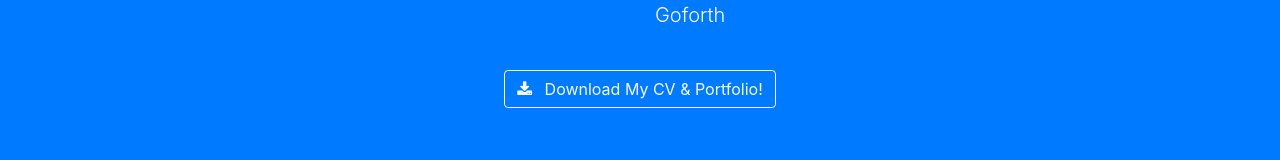
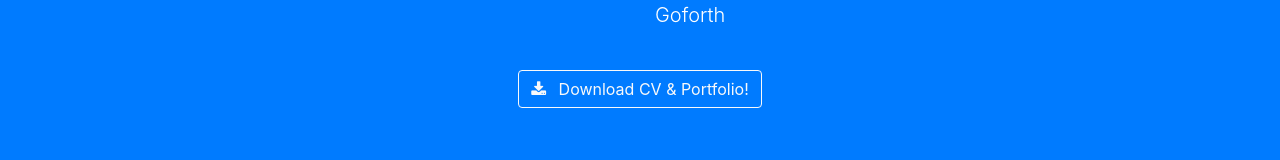
Before and after one commit to silfaka/Portfolio-Silfa, a website with bundled scripts: page index.html in a window 1280 px wide. Shown: the part 2506-2666 px from the top of the page. Built offline with nearby package versions, Linux system fonts and the light colour scheme.

Commit message:
download cv

```diff
--- a/index.html
+++ b/index.html
@@ -148,7 +148,7 @@
         <div class="text-center mt-4">
           <a class="btn btn-xl btn-outline-light" href="#">
             <i class="fa fa-download mr-2"></i>
-            Download My CV & Portfolio!
+            Download CV & Portfolio!
           </a>
         </div>
       </div>
```
